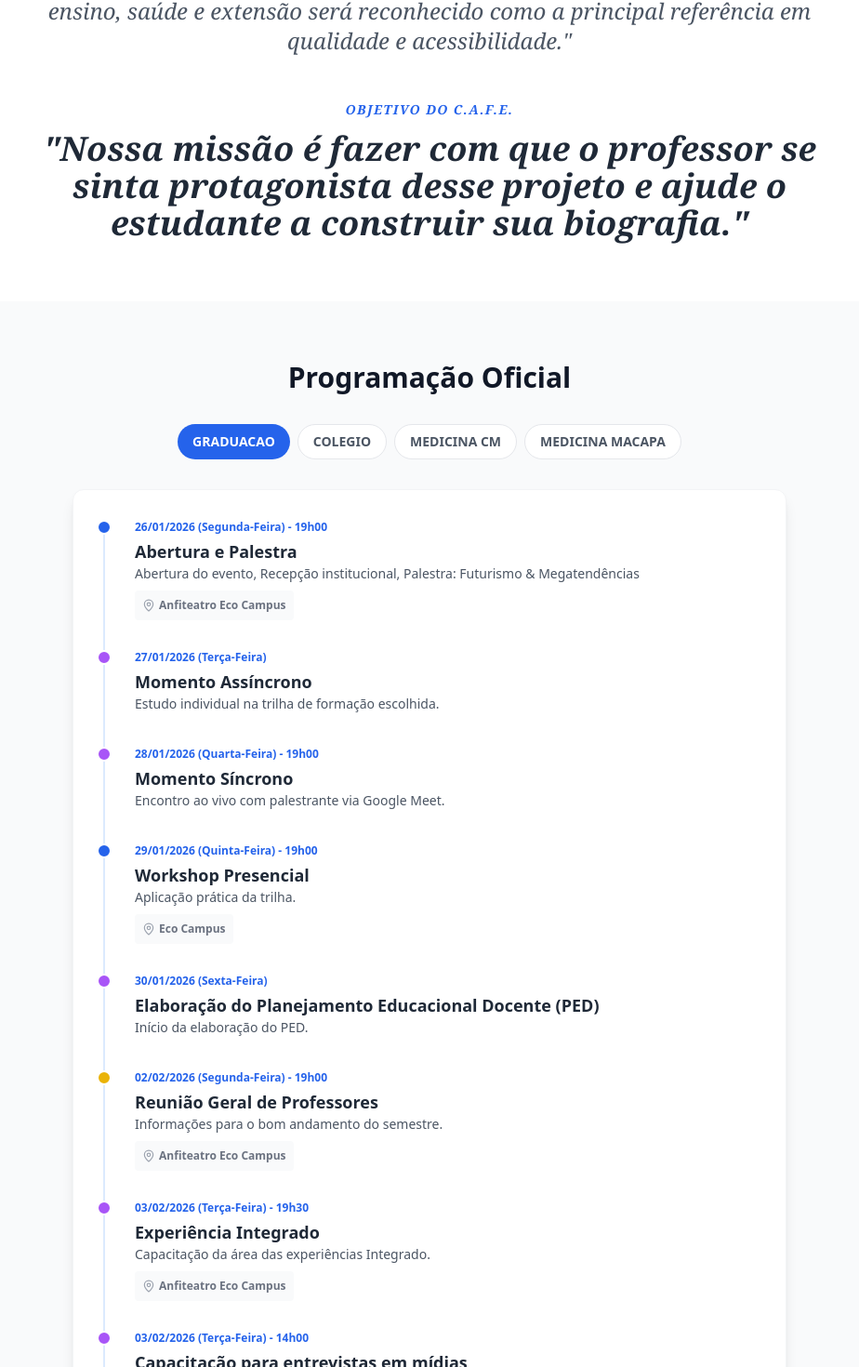
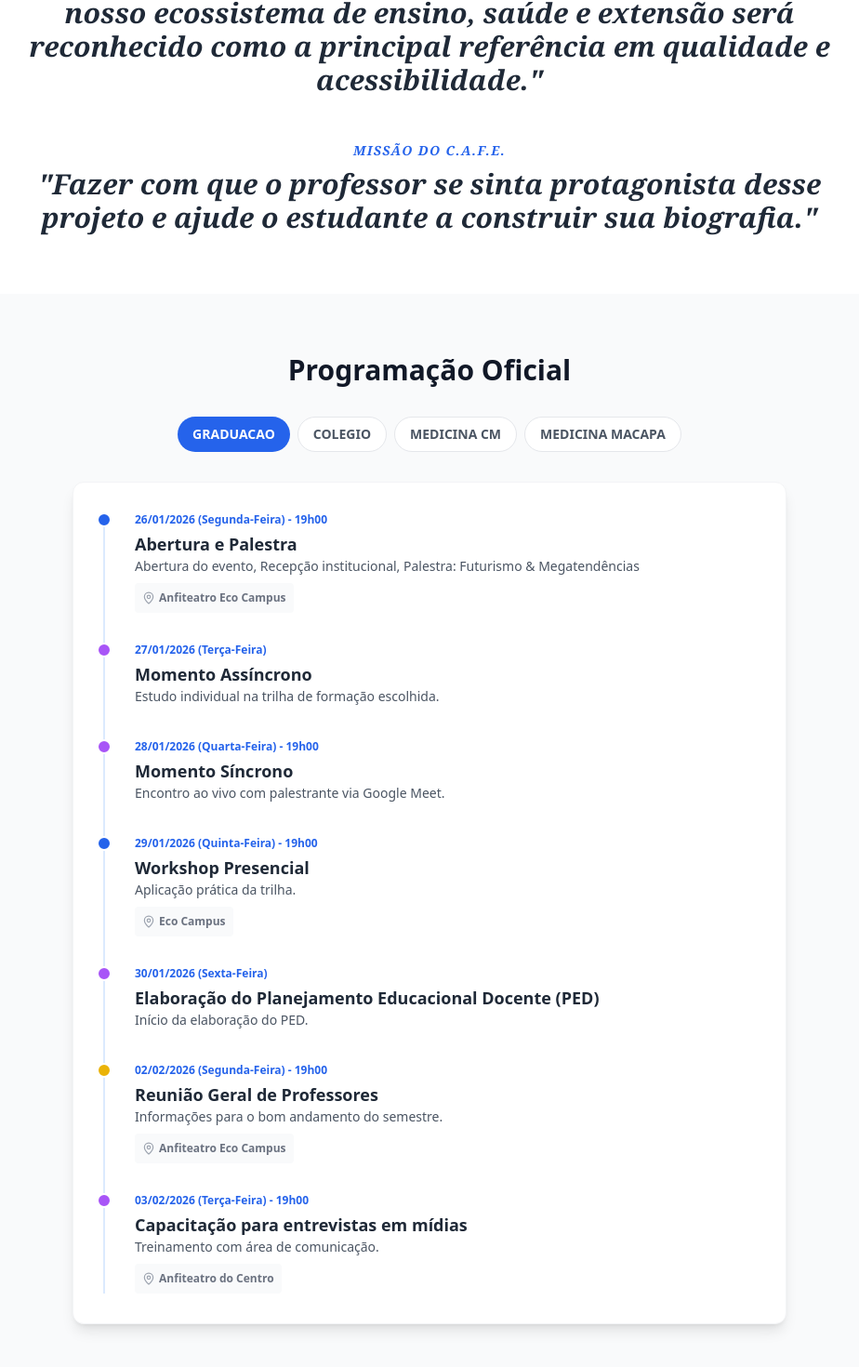
Before and after one commit to rodriguesph/cafe-2026, a React (Vite) app: page / in a window 1280 px wide. Shown: the part 668-2138 px from the top of the page at 93% size, without its empty margins (178-1102 px from the left). Built offline with nearby package versions, Linux system fonts and the light colour scheme.

Commit message:
Atualizacao Cronograma Medicina e Graduacao

```diff
--- a/src/App.jsx
+++ b/src/App.jsx
@@ -73,7 +73,7 @@ if (USE_REAL_FIREBASE) {
 
 // --- DADOS ESTRUTURAIS ---
 
-const AREA_OPTIONS = [ // Antigo Colegiado
+const AREA_OPTIONS = [
   "Agrárias",
   "Arquitetura e Engenharias",
   "Colégio",
@@ -359,8 +359,7 @@ const TIMELINES = {
     { date: '29/01/2026 (Quinta-Feira) - 19h00', title: 'Workshop Presencial', desc: 'Aplicação prática da trilha.', location: 'Eco Campus', type: 'presencial' },
     { date: '30/01/2026 (Sexta-Feira)', title: 'Elaboração do Planejamento Educacional Docente (PED)', desc: 'Início da elaboração do PED.', type: 'pratica' },
     { date: '02/02/2026 (Segunda-Feira) - 19h00', title: 'Reunião Geral de Professores', desc: 'Informações para o bom andamento do semestre.', location: 'Anfiteatro Eco Campus', type: 'reuniao' },
-    { date: '03/02/2026 (Terça-Feira) - 19h30', title: 'Experiência Integrado', desc: 'Capacitação da área das experiências Integrado.', location: 'Anfiteatro Eco Campus', type: 'evento' },
-    { date: '03/02/2026 (Terça-Feira) - 14h00', title: 'Capacitação para entrevistas em mídias', desc: 'Treinamento com área de comunicação.', location: 'Anfiteatro do Centro', type: 'treinamento' },
+    { date: '03/02/2026 (Terça-Feira) - 19h00', title: 'Capacitação para entrevistas em mídias', desc: 'Treinamento com área de comunicação.', location: 'Anfiteatro do Centro', type: 'treinamento' },
   ],
   colegio: [
     { date: '26/01/2026 (Segunda-Feira) - 19h00', title: 'Abertura e Palestra', desc: 'Abertura do evento, Recepção institucional, Palestra: Futurismo & Megatendências', location: 'Anfiteatro Eco Campus', type: 'presencial' },
@@ -368,35 +367,34 @@ const TIMELINES = {
     { date: '27/01/2026 (Terça-Feira) - 14h00', title: 'Capacitação Pense+', desc: 'Capacitação específica.', location: 'Sala D4 Eco Campus', type: 'treinamento' },
     { date: '27/01/2026 (Terça-Feira) - 14h00', title: 'Capacitação Bilíngue', desc: 'Capacitação para professores do Programa Bilingue.', location: 'Sala D7 Eco Campus', type: 'treinamento' },
     { date: '27/01/2026 (Terça-Feira)', title: 'Momento Assíncrono', desc: 'O professor terá esse momento para fazer a parte assíncrona da sua trilha de formação.', type: 'assincrono' },
-    { date: '28/01/2026 (Quarta-Feira) - 09h00', title: 'Capacitação Poliedro', desc: 'Treinamento sistema Poliedro.', type: 'treinamento' },
+    { date: '28/01/2026 (Quarta-Feira) - 07h30', title: 'Turma 01 - Capacitação Poliedro (Educação Infantil e Fundamental I)', desc: 'Treinamento sistema Poliedro.', location: 'Sala D4 - Eco Campus', type: 'treinamento' },
+    { date: '28/01/2026 (Quarta-Feira) - 07h30', title: 'Turma 01 - Reunião de professores (Fundamental II e Ensino Médio)', desc: 'Compartilhamento de informações com o setor de experiências.', location: 'Sala D7 - Eco Campus', type: 'reuniao' },
+    { date: '28/01/2026 (Quarta-Feira) - 10h00', title: 'Turma 02 - Capacitação Poliedro (Fundamental II e Ensino Médio)', desc: 'Treinamento sistema Poliedro.', location: 'Sala D4 - Eco Campus', type: 'treinamento' },
+    { date: '28/01/2026 (Quarta-Feira) - 10h00', title: 'Turma 02 - Reunião de professores (Educação Infantil e Fundamental I)', desc: 'Compartilhamento de informações com o setor de experiências.', location: 'Sala D7 - Eco Campus', type: 'reuniao' },
     { date: '28/01/2026 (Quarta-Feira) - 19h00', title: 'Momento Síncrono', desc: 'Encontro ao vivo com palestrante via Google Meet.', type: 'sincrono' },
-    { date: '29/01/2026 (Quinta-Feira) - 09h00', title: 'Neurodivergentes: Compreendendo e Incluindo no Contexto Escolar', desc: 'Conscientização, estratégias de sala de aula e identificação de sinais. (Para professores)', type: 'presencial' },
+    { date: '29/01/2026 (Quinta-Feira) - 09h00', title: 'Neurodivergentes: Compreendendo e Incluindo no Contexto Escolar', desc: 'Conscientização, estratégias de sala de aula e identificação de sinais. (Para professores)', location: 'Anfiteatro - Eco Campus', type: 'presencial' },
     { date: '29/01/2026 (Quinta-Feira) - 19h00', title: 'Workshop Presencial', desc: 'Aplicação prática da trilha.', location: 'Eco Campus', type: 'presencial' },
     { date: '30/01/2026 (Sexta-Feira)', title: 'Elaboração do Planejamento Educacional Docente (PED)', desc: 'Início da elaboração do PED.', type: 'pratica' },
-    { date: '03/02/2026 (Terça-Feira) - 19h30', title: 'Experiência Integrado', desc: 'Capacitação da área das experiências Integrado.', location: 'Anfiteatro Eco Campus', type: 'evento' },
-    { date: '03/02/2026 (Terça-Feira) - 14h00', title: 'Capacitação para entrevistas em mídias', desc: 'Treinamento com área de comunicação.', location: 'Anfiteatro Campus', type: 'treinamento' },
+    { date: '03/02/2026 (Terça-Feira) - 19h00', title: 'Capacitação para entrevistas em mídias', desc: 'Treinamento com área de comunicação.', location: 'Anfiteatro Eco Campus', type: 'treinamento' },
   ],
   medicina_cm: [
     { date: '26/01/2026 (Segunda-Feira) - 15h00', title: 'Reunião de Professores', desc: 'Encontro com o DEA.', type: 'reuniao' },
     { date: '26/01/2026 (Segunda-Feira) - 19h00', title: 'Abertura e Palestra', desc: 'Abertura do evento e Palestra Futurismo.', location: 'Anfiteatro Eco Campus', type: 'presencial' },
     { date: '27/01/2026 (Terça-Feira)', title: 'Momento Assíncrono', desc: 'O professor terá esse momento para fazer a parte assíncrona da sua trilha de formação.', type: 'assincrono' },
     { date: '27/01/2026 (Terça-Feira) - 19h00', title: 'ENAMED 2026: Dados, Mentoria e Resultado', desc: 'O Professor como Protagonista.', location: 'Anfiteatro Eco Campus', type: 'reuniao' },
-    { date: '28/01/2026 (Quarta-Feira) - 14h00', title: 'Troca de Experiências', desc: 'Trocas entre professores da medicina de Campo Mourão com Macapá dos professores do primeiro e segundo semestre.', location: 'Síncrono no Campus Macapá', type: 'reuniao' },
+    { date: '28/01/2026 (Quarta-Feira) - 14h00', title: 'Troca de Experiências', desc: 'Trocas entre professores da medicina de Campo Mourão com Macapá (professores do primeiro e segundo semestre).', location: 'Encontro Síncrono', type: 'reuniao' },
     { date: '28/01/2026 (Quarta-Feira) - 19h00', title: 'Momento Síncrono', desc: 'Encontro ao vivo com palestrante via Google Meet.', type: 'sincrono' },
-    { date: '29/01/2026 (Quinta-Feira) - 14h00', title: 'Workshop Presencial', desc: 'Elaboração de questões.', location: 'Sala D7 na unidade Campus', type: 'presencial' },
-    { date: '29/01/2026 (Quinta-Feira) - 19h00', title: 'Workshop Presencial', desc: 'Aplicação prática da trilha.', location: 'Eco Campus', type: 'presencial' },
-    { date: '30/01/2026 (Sexta-Feira) - 19h00', title: 'Reunião Geral de Professores', desc: 'Informações para o bom andamento do semestre.', location: 'Anfiteatro Eco Campus', type: 'reuniao' },
-    { date: '03/02/2026 (Terça-Feira) - 19h30', title: 'Experiência Integrado', desc: 'Capacitação da área das experiências Integrado.', location: 'Anfiteatro Eco Campus', type: 'evento' },
-    { date: '03/02/2026 (Terça-Feira) - 14h00', title: 'Capacitação para entrevistas em mídias', desc: 'Treinamento com área de comunicação.', location: 'Anfiteatro Campus', type: 'treinamento' },
+    { date: '29/01/2026 (Quinta-Feira) - 14h00', title: 'Workshop Presencial: Avaliação', desc: 'Elaboração de questões.', location: 'Sala D7 - Eco Campus', type: 'presencial' },
+    { date: '29/01/2026 (Quinta-Feira) - 19h00', title: 'Workshop Presencial: Temas da trilha', desc: 'Aplicação prática da trilha.', location: 'Eco Campus', type: 'presencial' },
+    { date: '30/01/2026 (Sexta-Feira) - 19h00', title: 'Reunião Geral de Professores', desc: 'Com o CEO, Diretores e Coordenação.', location: 'Anfiteatro Eco Campus', type: 'reuniao' },
+    { date: '03/02/2026 (Terça-Feira) - 19h00', title: 'Capacitação para entrevistas em mídias', desc: 'Treinamento com área de comunicação.', location: 'Anfiteatro Eco Campus', type: 'treinamento' },
   ],
   medicina_macapa: [
-    { date: '19/01/2026 (Segunda-Feira) - 18h45', title: 'Reunião Geral com Professores', desc: 'Reunião de professores com o DEA.', location: 'Síncrono', type: 'reuniao' },
-    { date: '20/01/2026 (Terça-Feira) - 18h45', title: 'Rodada de Planejamento', desc: 'Rodada de Planejamento de disciplinas com professores de Macapá.', location: 'Presencial no Campus Macapá', type: 'reuniao' },
-    { date: '26/01/2026 (Segunda-Feira) - 19h00', title: 'Abertura e Palestra', desc: 'Abertura do evento, Recepção institucional, Palestra: Futurismo & Megatendências', location: 'Presencial no Campus Macapá', type: 'presencial' },
+    { date: '26/01/2026 (Segunda-Feira) - 19h00', title: 'Abertura e Palestra', desc: 'Abertura do evento, Recepção institucional, Palestra: Futurismo & Megatendências', location: 'Presencial no Campus de Macapá', type: 'presencial' },
     { date: '27/01/2026 (Terça-Feira)', title: 'Momento Assíncrono', desc: 'O professor terá esse momento para fazer a parte assíncrona da sua trilha de formação.', type: 'assincrono' },
-    { date: '28/01/2026 (Quarta-Feira) - 14h00', title: 'Troca de Experiências', desc: 'Trocas entre professores da medicina de Campo Mourão com Macapá dos professores do primeiro e segundo semestre.', location: 'Síncrono', type: 'reuniao' },
+    { date: '28/01/2026 (Quarta-Feira) - 14h00', title: 'Troca de Experiências', desc: 'Trocas entre professores da medicina de Campo Mourão com Macapá (professores do primeiro e segundo semestre).', location: 'Encontro Síncrono', type: 'reuniao' },
     { date: '28/01/2026 (Quarta-Feira) - 19h00', title: 'Momento Síncrono', desc: 'Encontro ao vivo com palestrante via Google Meet.', type: 'sincrono' },
-    { date: '30/01/2026 (Sexta-Feira)', title: 'Elaboração do Planejamento Educacional Docente (PED)', desc: 'Início da elaboração do PED.', type: 'pratica' },
+    { date: '29/01/2026 (Quinta-Feira) - 19h00', title: 'Workshop Presencial', desc: 'Aplicação prática da trilha.', location: 'Presencial no Campus de Macapá', type: 'presencial' },
   ]
 };
 
@@ -522,15 +520,15 @@ export default function App() {
             <div className="py-16 bg-white text-center">
               <div className="max-w-4xl mx-auto px-4 font-serif italic text-gray-700">
                 <div className="mb-12">
-                  <h3 className="text-blue-600 font-bold tracking-widest uppercase text-sm mb-3">Nosso sonho grande</h3>
-                  <p className="text-lg md:text-2xl text-gray-600 leading-relaxed">
+                  <h3 className="text-blue-600 font-bold tracking-widest uppercase text-sm mb-2">Nosso sonho grande</h3>
+                  <p className="text-2xl md:text-3xl font-bold text-gray-800 leading-relaxed">
                     "Em cada cidade onde o integrado estiver presente, nosso ecossistema de ensino, saúde e extensão será reconhecido como a principal referência em qualidade e acessibilidade."
                   </p>
                 </div>
                 <div>
-                  <h3 className="text-blue-600 font-bold tracking-widest uppercase text-sm mb-3">Objetivo do C.A.F.E.</h3>
-                  <p className="text-2xl md:text-4xl text-gray-800 font-bold leading-relaxed">
-                    "Nossa missão é fazer com que o professor se sinta protagonista desse projeto e ajude o estudante a construir sua biografia."
+                  <h3 className="text-blue-600 font-bold tracking-widest uppercase text-sm mb-2">Missão do C.A.F.E.</h3>
+                  <p className="text-2xl md:text-3xl font-bold text-gray-800 leading-relaxed">
+                    "Fazer com que o professor se sinta protagonista desse projeto e ajude o estudante a construir sua biografia."
                   </p>
                 </div>
               </div>
```
